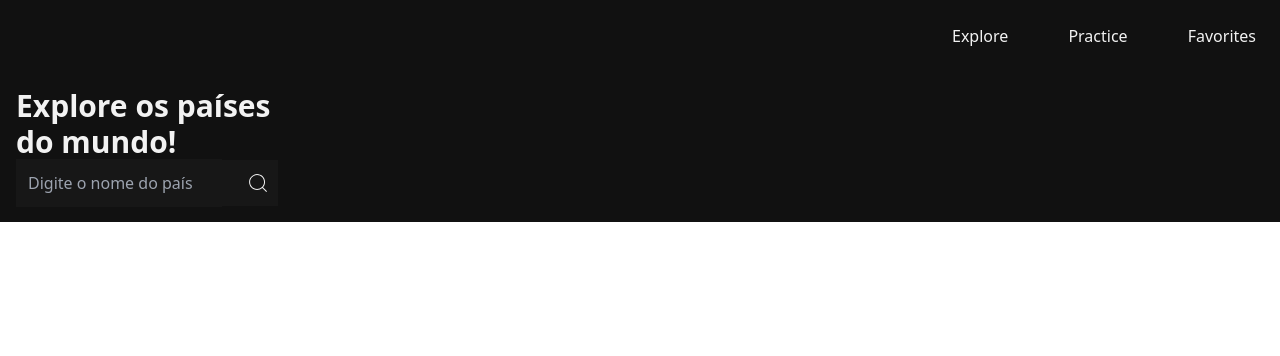
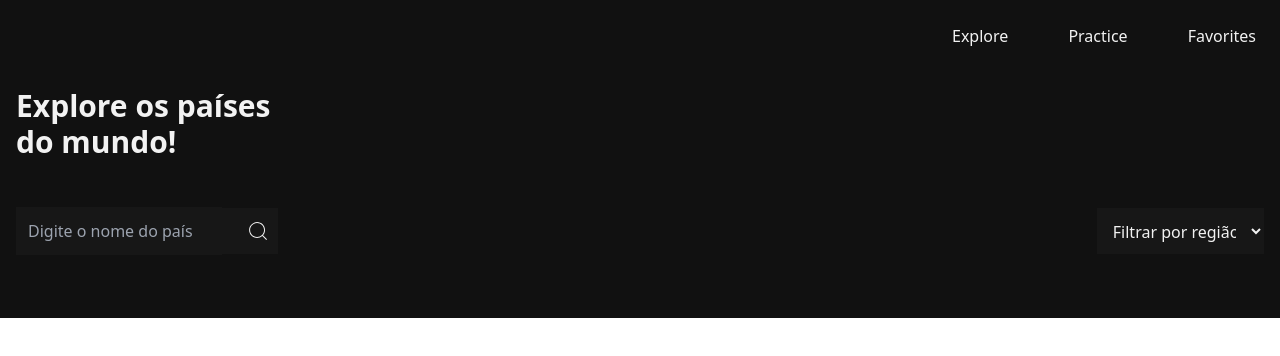
Before and after one commit to rodrigojsdeveloper/geography, a React (Vite) app: page / in a window 1280 px wide. Shown: the top 356 px of the page. Built offline with nearby package versions, Linux system fonts and the light colour scheme.

Commit message:
feat: create subheader component

```diff
--- a/src/App.tsx
+++ b/src/App.tsx
@@ -1,13 +1,11 @@
 import { Header } from "./components/Header";
-import { Input } from "./components/Input";
-import { Title } from "./components/Title";
+import { SubHeader } from "./components/SubHeader";
 
 const App = () => {
   return (
     <div className="w-full h-full bg-grey-1 text-white-1 p-4">
       <Header />
-      <Title />
-      <Input />
+      <SubHeader />
     </div>
   );
 };
--- /dev/null
+++ b/src/components/Select.tsx
@@ -0,0 +1,18 @@
+const Select = () => {
+  return (
+    <select className="w-full max-w-167 h-45 bg-grey-2 outline-none cursor-pointer p-3">
+      <option disabled selected>
+        Filtrar por região
+      </option>
+      <option>Todos</option>
+      <option>África</option>
+      <option>América</option>
+      <option>Antártida</option>
+      <option>Asia</option>
+      <option>Europa</option>
+      <option>Oceania</option>
+    </select>
+  );
+};
+
+export { Select };
--- /dev/null
+++ b/src/components/SubHeader.tsx
@@ -0,0 +1,18 @@
+import { Input } from "./Input";
+import { Select } from "./Select";
+import { Title } from "./Title";
+
+const SubHeader = () => {
+  return (
+    <div className="w-full max-w-screen-xl pt-8 m-auto">
+      <Title />
+
+      <div className="w-full flex justify-between items-center py-12">
+        <Input />
+        <Select />
+      </div>
+    </div>
+  );
+};
+
+export { SubHeader };
--- a/src/components/Title.tsx
+++ b/src/components/Title.tsx
@@ -1,7 +1,9 @@
 const Title = () => {
   return (
-    <h1 className="w-full max-w-290 font-bold text-3xl pt-8">Explore os países do mundo!</h1>
-  )
-}
+    <h1 className="w-full max-w-290 font-bold text-3xl">
+      Explore os países do mundo!
+    </h1>
+  );
+};
 
-export { Title }
+export { Title };
--- a/tailwind.config.js
+++ b/tailwind.config.js
@@ -23,6 +23,7 @@ export default {
         "45": "45.6px"
       },
       maxWidth: {
+        "167": "167.2px",
         "205": "205.6px",
         "290": "290px",
         "261": "261.6px",
```
